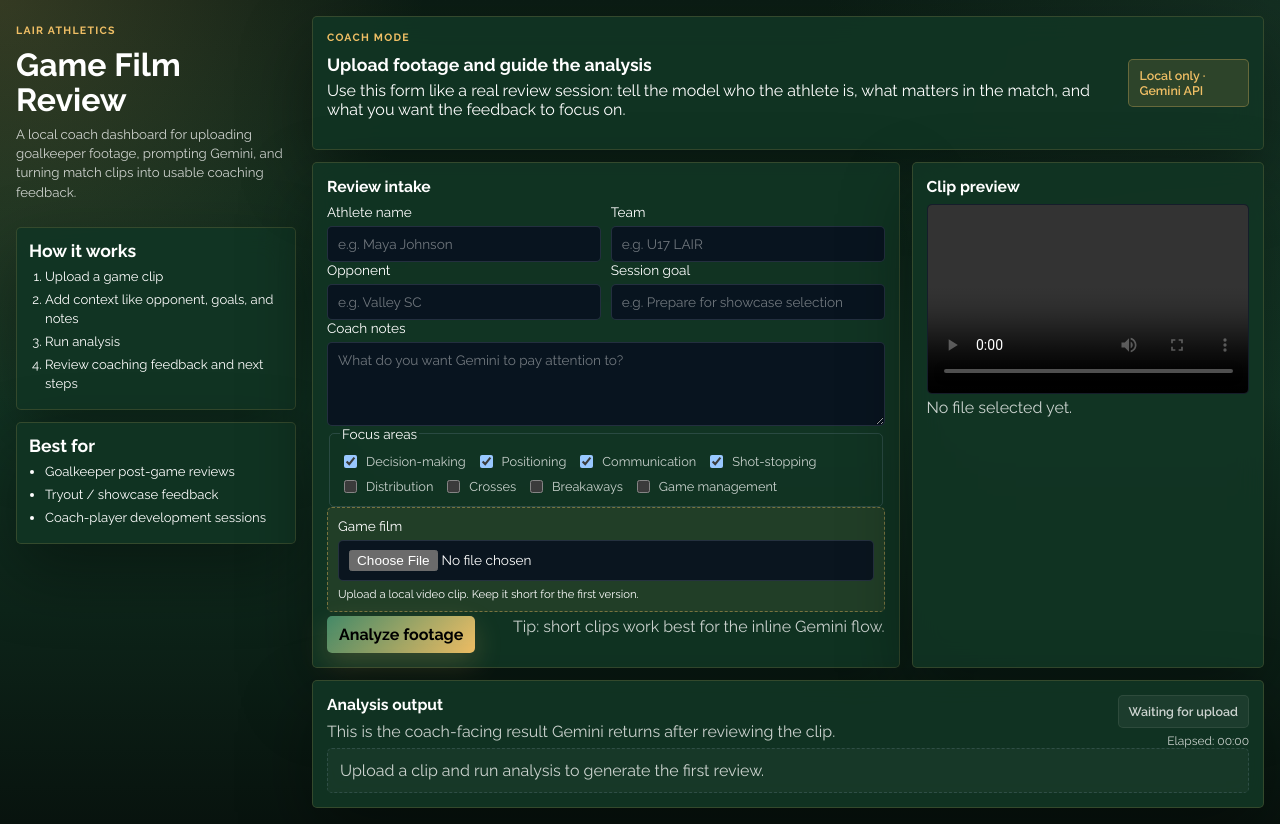
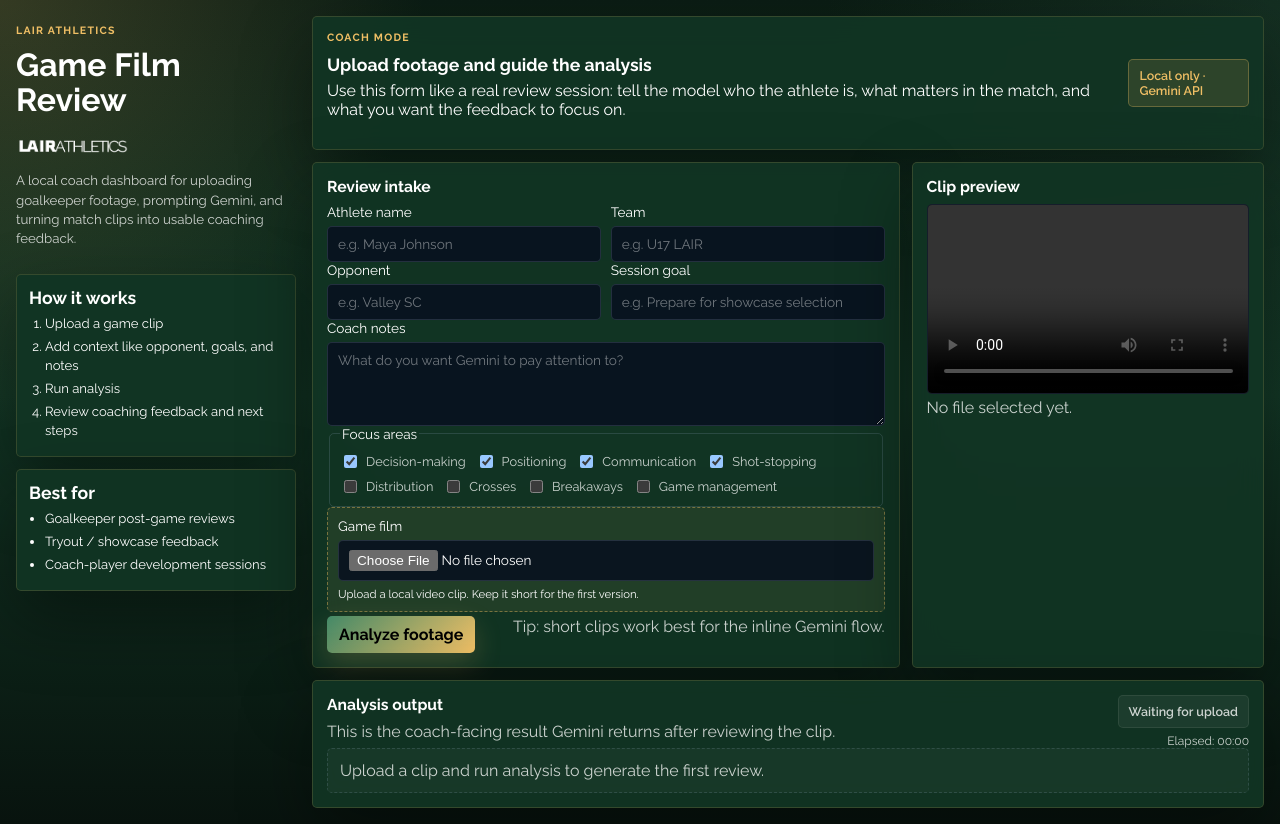
Before and after one commit to dorianlair/lair-goalkeeper-film-ai, a website: page public/index.html in a window 1280 px wide. Drawn offline with Linux system fonts and the light colour scheme.

Commit message:
Merge local branding and notes into goalkeeper app

```diff
--- a/public/index.html
+++ b/public/index.html
@@ -13,6 +13,7 @@
           <div>
           <p class="eyebrow">Lair Athletics</p>
           <h1>Game Film Review</h1>
+          <img class="brand-wordmark brand-wordmark--compact" src="/public/assets/lair-athletics-wordmark.png" alt="Lair Athletics wordmark" />
           <p class="lede">
             A local coach dashboard for uploading goalkeeper footage, prompting Gemini,
             and turning match clips into usable coaching feedback.
--- a/public/styles.css
+++ b/public/styles.css
@@ -335,6 +335,22 @@ details {
   gap: 10px;
 }
 
+.brand-wordmark,
+.hero-wordmark {
+  display: block;
+  max-width: 110px;
+  width: 100%;
+  height: auto;
+  margin-bottom: 6px;
+}
+
+.brand-wordmark--compact {
+  max-width: 112px;
+  background: transparent;
+  box-shadow: none;
+  margin-top: 2px;
+}
+
 .metrics {
   display: grid;
   grid-template-columns: repeat(4, minmax(0, 1fr));
```
Also changed, not shown: README.md.
